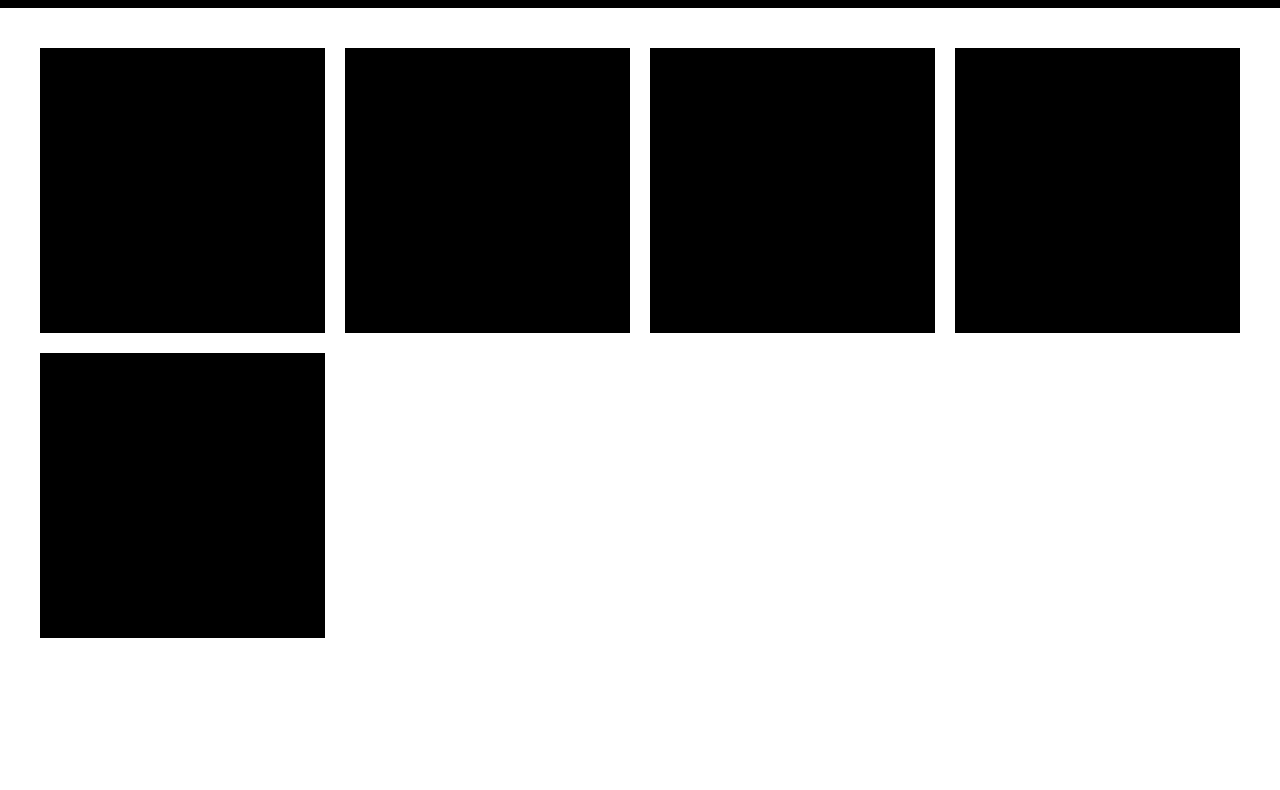
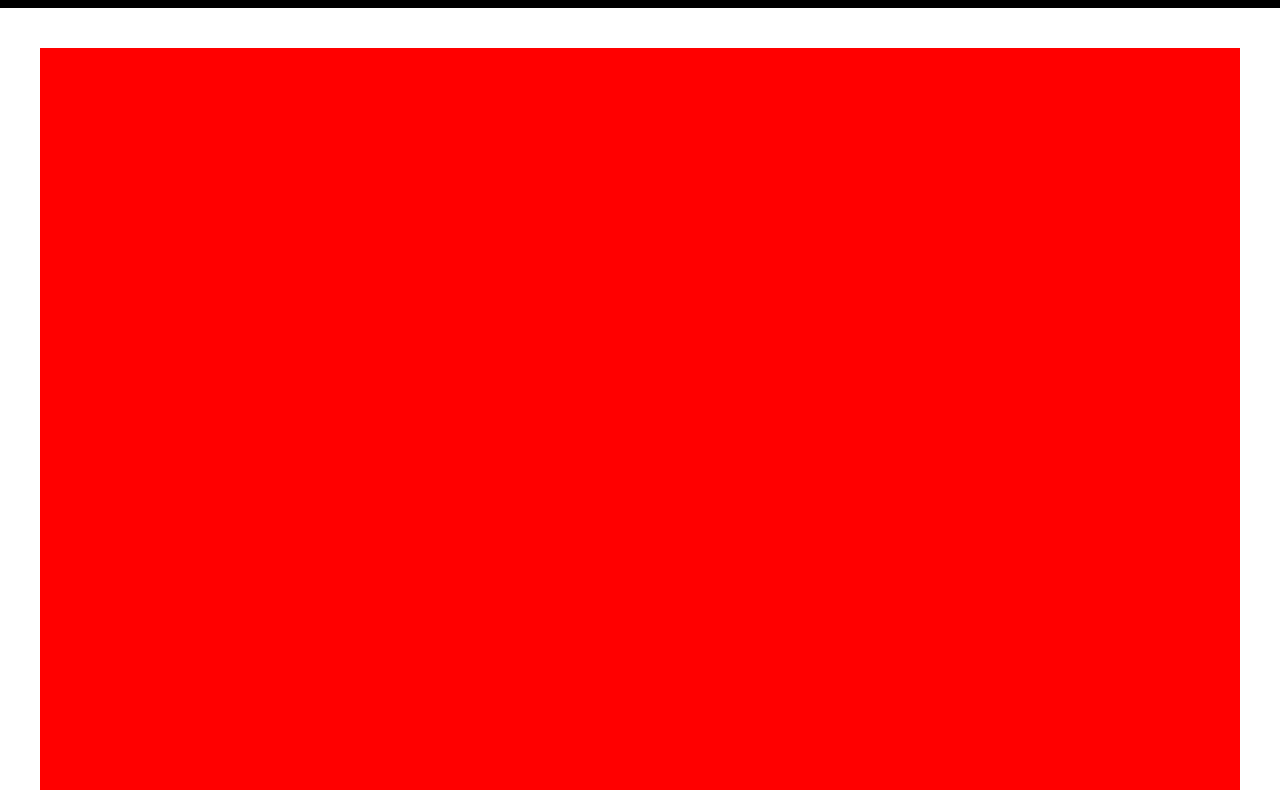
Before and after one commit to ItsLeoIso/Itsleoiso.github.io, a plain HTML site: page index.html in a window 1280 px wide. Shown: the part 56-846 px from the top of the page. Before the commit the page ends 800 px from the top, so only its background shows below. Drawn offline with Linux system fonts and the light colour scheme.

Commit message:
Update index.html

```diff
--- a/index.html
+++ b/index.html
@@ -10,7 +10,7 @@
             margin: 0;
             padding: 0;
             background: white;
-            font-family: Arial, sans-serif;
+            font-family: Times New Roman, sans-serif;
             color: black;
         }
 
@@ -35,7 +35,7 @@
         /* PHOTO GRID */
         .gallery {
             display: grid;
-            grid-template-columns: repeat(auto-fit, minmax(250px, 1fr));
+            grid-template-columns: repeat(auto-fit, minmax(250px,));
             gap: 20px;
             padding: 40px;
         }
@@ -43,7 +43,7 @@
         .photo-placeholder {
             width: 100%;
             padding-bottom: 100%; /* perfect square */
-            background: black;
+            background: red;
         }
     </style>
 </head>
```
